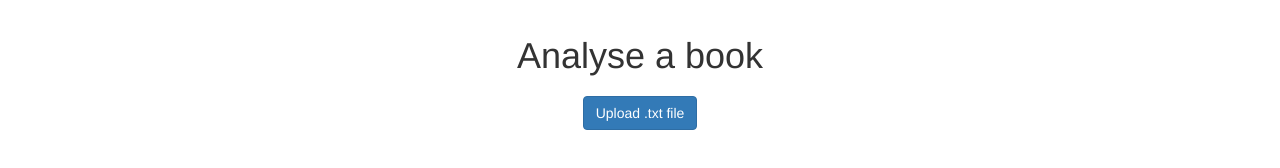
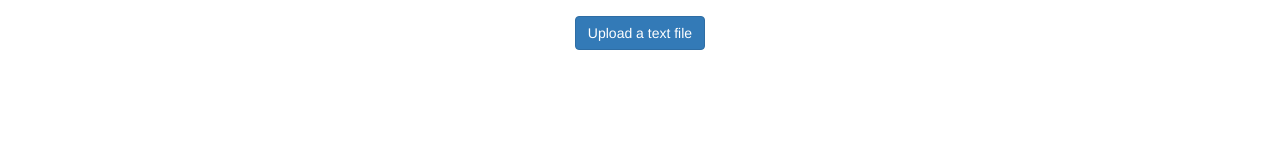
Before and after one commit to petewilkins/WordCounter, a website: page views/index.html in a window 1280 px wide. Shown: the part 54-222 px from the top of the page. Drawn offline with nearby package versions, Linux system fonts and the light colour scheme.

Commit message:
general layout styling

```diff
--- a/views/index.html
+++ b/views/index.html
@@ -26,23 +26,14 @@
 
   <div class="container">
     <div class="row">
-      <div class="text-center">
-        <h1>Analyse a book</h1>
-      </div>
-    </div>
-  </div>
-  <p>
-
-  <div class="container">
-    <div class="row">
-      <div class="col-sm-5"></div>
-      <div class="col-sm-2 text-center">
+      <div class="col-sm-4"></div>
+      <div class="col-sm-4 text-center">
         <label class="btn btn-primary" for="fileInput">
           <input id="fileInput" type="file" style="display:none;">
-          Upload .txt file
+          Upload a text file
         </label>
       </div>
-      <div class="col-sm-5"></div>
+      <div class="col-sm-4"></div>
     </div>
   </div>
   <p>
```
